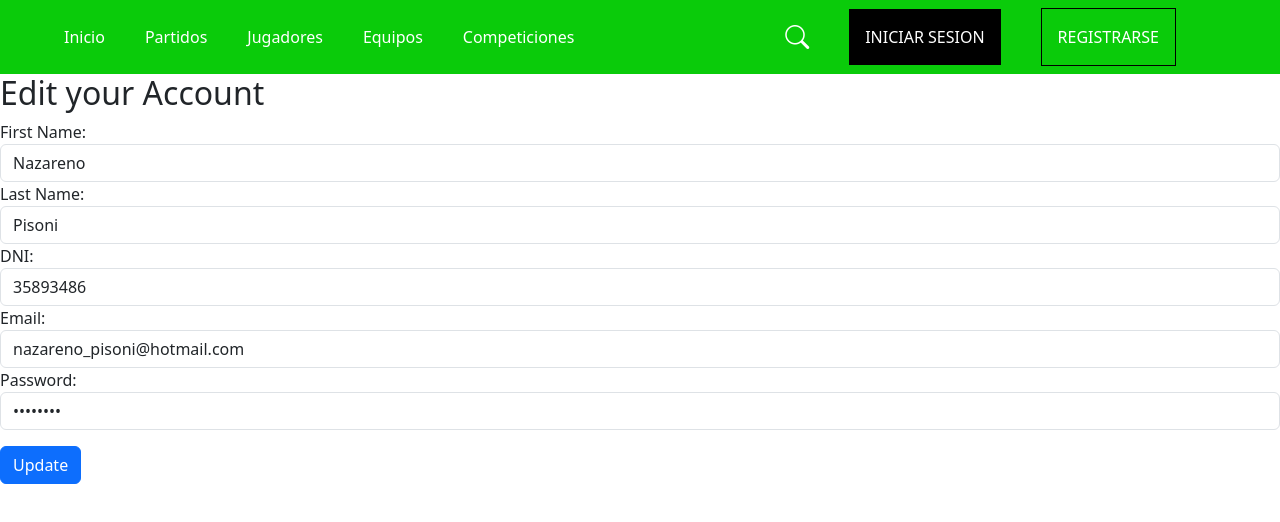
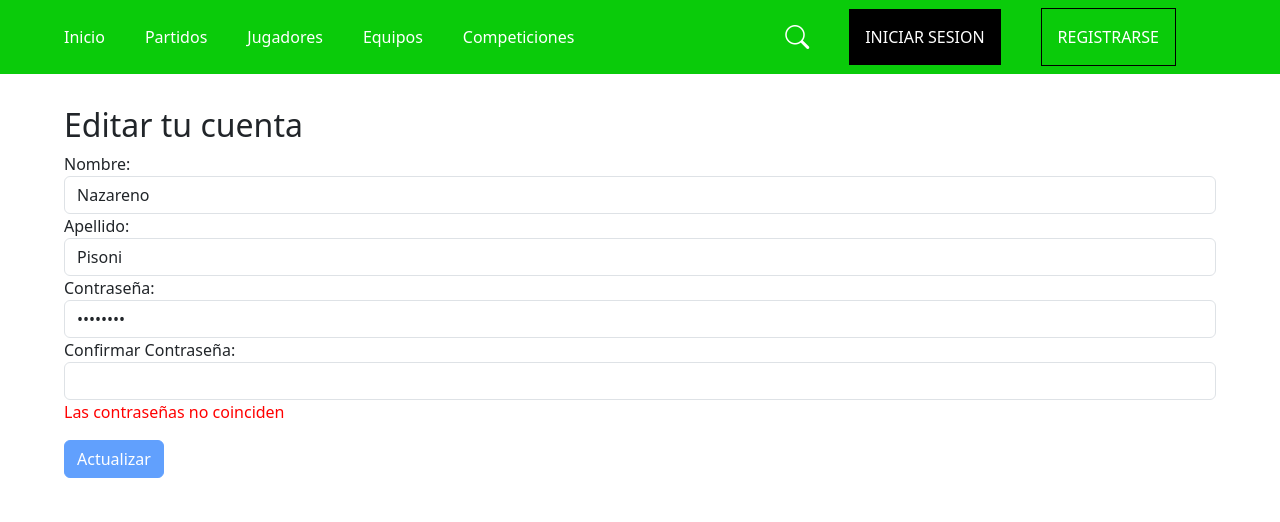
Before and after one commit to NazarenoPisoni/NotiFutbol-Angular, an Angular app: page /edit/1 in a window 1280 px wide. Shown: the top 522 px of the page. Built offline with nearby package versions, Linux system fonts and the light colour scheme; data requests are answered from the project's data file.

Commit message:
Se agregó el campo confirmarPassword para el registro y edicion

```diff
--- a/db/users.json
+++ b/db/users.json
@@ -8,6 +8,15 @@
       "email": "nazareno_pisoni@hotmail.com",
       "password": "Naza1991",
       "favoriteTeamId": 435
+    },
+    {
+      "id": 2,
+      "firstName": "Juan",
+      "lastName": "Perez",
+      "dni": "22222222",
+      "email": "juan@gmail.com",
+      "password": "Juan1234",
+      "favoriteTeamId": 438
     }
   ]
 }
--- a/src/app/components/register/register.component.html
+++ b/src/app/components/register/register.component.html
@@ -107,9 +107,19 @@
                     </div>
                 </div>
 
+                <div class="form-group">
+                    <label for="password">Confirmar Contraseña:</label>
+                    <input type="password" class="form-control" formControlName="confirmPassword">
+                    <div *ngIf="!passwordMatch">
+                        <span class="error">
+                            Las contraseñas no coinciden
+                        </span>
+                    </div>
+                </div>
+
                 <div id="favorite-team">
                     <label for="favoriteTeamId">Elige tu equipo favorito</label><br>
-                    <input type="text" name="favoriteTeamId" placeholder="Search your team" [(ngModel)]="searchQuery" [ngModelOptions]="{standalone: true}">
+                    <input type="text" name="favoriteTeamId" placeholder="Busca tu equipo" [(ngModel)]="searchQuery" [ngModelOptions]="{standalone: true}">
                     <button type="button" (click)="searchTeamsByName()">Buscar</button>
                 </div>
 
@@ -125,7 +135,7 @@
                     </div>
                 </div>
 
-                <button type="submit" class="submit btn btn-primary">Submit</button>
+                <button type="submit" class="submit btn btn-primary">Enviar</button>
             </form>
         </div>
         <div id="form-img">
--- a/src/app/components/register/register.component.ts
+++ b/src/app/components/register/register.component.ts
@@ -35,13 +35,14 @@ export class RegisterComponent {
       updateOn: 'blur'
     }],
     password: ['', [Validators.required, Validators.pattern(/^(?=.*[A-Z])(?=.*\d.*\d)[A-Za-z\d]{8,}$/)]],
+    confirmPassword: ['', Validators.required],
     favoriteTeamId: 0
   })
 
 
 
   saveUser() {
-    if(this.formulario.invalid) return;
+    if(this.formulario.invalid || !this.passwordMatch) return;
 
     const userRegistered : user = {
       id: this.formulario.controls['id'].value,
@@ -90,4 +91,10 @@ export class RegisterComponent {
     }
   }
 
+  get passwordMatch(): boolean {
+    const password = this.formulario.get('password')?.value;
+    const confirmPassword = this.formulario.get('confirmPassword')?.value;
+    return password === confirmPassword;
+  }
+
 }
--- a/src/app/pages/edit-user/edit-user.component.css
+++ b/src/app/pages/edit-user/edit-user.component.css
@@ -0,0 +1,12 @@
+body {
+    width: 90%;
+    margin: 0 auto;
+}
+
+h2 {
+    margin-top: 2rem;
+}
+
+.error {
+    color: red;
+}
--- a/src/app/pages/edit-user/edit-user.component.html
+++ b/src/app/pages/edit-user/edit-user.component.html
@@ -1,63 +1,74 @@
 <app-navbar></app-navbar>
+
+<body>
     <div class="registration">
         <div class="form">
-        <h2>Edit your Account</h2>
+            <h2>Editar tu cuenta</h2>
 
             <form (ngSubmit)="editUser()" [formGroup]="formulario">
                 <div class="form-group">
-                <label for="firstName"></label>First Name:
+                    <label for="firstName"></label>Nombre:
                     <input type="text" class="form-control" formControlName="firstName">
-                <span *ngIf="formulario.controls['firstName'].getError('required')
+                    <div>
+                        <span class="error" *ngIf="formulario.controls['firstName'].getError('required')
                             && formulario.touched">
-                    This field is required
-                </span>
-            </div>
-
-            <div class="form-group">
-                <label for="lastName"></label>Last Name:
-                <input type="text" class="form-control" formControlName="lastName">
-                <span *ngIf="formulario.controls['lastName'].getError('required')
-                    && formulario.touched">
-                    This field is required
-                </span>
-            </div>
-
-            <div class="form-group">
-                <label for="dni"></label>DNI:
-                <input type="text" class="form-control" formControlName="dni">
-                <div>
-                    <span *ngIf="formulario.controls['dni'].getError('required')
-                        && formulario.touched">
-                        This field is required
+                            Este campo es requerido
                         </span>
                     </div>
                     <div>
-                    <span *ngIf="formulario.controls['dni'].getError('minlength')
+                        <span class="error" *ngIf="formulario.controls['firstName'].getError('pattern')
                             && formulario.touched">
-                        DNI must have at least 8 numbers
+                            Solo se permiten letras en el Nombre
                         </span>
                     </div>
                 </div>
 
                 <div class="form-group">
-                <label for="email"></label>Email:
-                <input type="text" class="form-control" formControlName="email">
-                <span *ngIf="formulario.controls['email'].getError('required')
+                    <label for="lastName"></label>Apellido:
+                    <input type="text" class="form-control" formControlName="lastName">
+                    <div>
+                        <span class="error" *ngIf="formulario.controls['lastName'].getError('required')
                             && formulario.touched">
-                    This field is required
+                            Este campo es requerido
                         </span>
+                    </div>
+                    <div>
+                        <span class="error" *ngIf="formulario.controls['lastName'].getError('pattern')
+                            && formulario.touched">
+                            Solo se permiten letras en el Apellido
+                        </span>
+                    </div>
                 </div>
 
                 <div class="form-group">
-                <label for="password"></label>Password:
+                    <label for="password"></label>Contraseña:
                     <input type="password" class="form-control" formControlName="password">
-                <span *ngIf="formulario.controls['password'].getError('required')
+                    <div>
+                        <span class="error" *ngIf="formulario.controls['password'].getError('required')
                             && formulario.touched">
-                    This field is required
+                            Este campo es requerido
                         </span>
                     </div>
+                    <div>
+                        <span class="error" *ngIf="formulario.controls['password'].getError('pattern')
+                            && formulario.touched">
+                            La contraseña debe tener entre 8 y 12 caracteres, una letra mayúscula, y dos números como mínimo
+                        </span>
+                    </div>
+                </div>
 
-            <button type="submit" class="btn btn-primary">Update</button>
+                <div class="form-group">
+                    <label for="password">Confirmar Contraseña:</label>
+                    <input type="password" class="form-control" formControlName="confirmPassword">
+                    <div *ngIf="!passwordMatch">
+                        <span class="error">
+                            Las contraseñas no coinciden
+                        </span>
+                    </div>
+                </div>
+
+                <button type="submit" class="btn btn-primary" [disabled]="formulario.invalid || !passwordMatch">Actualizar</button>
             </form>
         </div>
     </div>
+</body>
--- a/src/app/pages/edit-user/edit-user.component.ts
+++ b/src/app/pages/edit-user/edit-user.component.ts
@@ -12,8 +12,6 @@ import { UserService } from 'src/app/services/user.service';
 export class EditUserComponent {
 
   user: user | undefined;
-  searchQuery = '';
-  teams: any[] = [];
 
   constructor(private fb : FormBuilder,
               private userService : UserService,
@@ -21,11 +19,12 @@ export class EditUserComponent {
 
   formulario: FormGroup = this.fb.group({
     id: 0,
-    firstName: ['', Validators.required],
-    lastName: ['', Validators.required],
-    dni: ['', Validators.minLength(8)],
-    email: ['', Validators.required],
-    password: ['', Validators.required]
+    firstName: '',
+    lastName: ['', [Validators.required, Validators.pattern(/^[a-zA-Z]+$/)]],
+    dni: '',
+    email: '',
+    password: ['', [Validators.required, Validators.pattern(/^(?=.*[A-Z])(?=.*\d.*\d)[A-Za-z\d]{8,}$/)]],
+    confirmPassword: ['', Validators.required]
   })
 
   ngOnInit() {
@@ -38,18 +37,19 @@ export class EditUserComponent {
       this.user = await this.userService.getUser(id);
       this.formulario = this.fb.group({
         id: this.user?.id,
-        firstName: this.user?.firstName,
-        lastName: this.user?.lastName,
-        dni: this.user?.dni,
-        email: this.user?.email,
-        password: this.user?.password,
+        firstName: [{ value: this.user?.firstName, disabled: false }, [Validators.required, Validators.pattern(/^[a-zA-Z]+$/)]],
+        lastName: [{ value: this.user?.lastName, disabled: false }, [Validators.required, Validators.pattern(/^[a-zA-Z]+$/)]],
+        dni: [{ value: this.user?.dni, disabled: true }],
+        email: [{ value: this.user?.email, disabled: true }],
+        password: [this.user?.password, [Validators.required, Validators.pattern(/^(?=.*[A-Z])(?=.*\d.*\d)[A-Za-z\d]{8,}$/)]],
+        confirmPassword: ['', Validators.required],
         favoriteTeamId: this.user?.favoriteTeamId
       })
     })
   }
 
   editUser() {
-    if(this.formulario.invalid) return;
+    if(this.formulario.invalid || !this.passwordMatch) return;
 
     const userUpdated : user = {
       id: this.formulario.controls['id'].value,
@@ -65,4 +65,10 @@ export class EditUserComponent {
     this.userService.putUser(userUpdated);
   }
 
+  get passwordMatch(): boolean {
+    const password = this.formulario.get('password')?.value;
+    const confirmPassword = this.formulario.get('confirmPassword')?.value;
+    return password === confirmPassword;
+  }
+
 }
```
Lines whose indentation alone changed are shown as unchanged.
